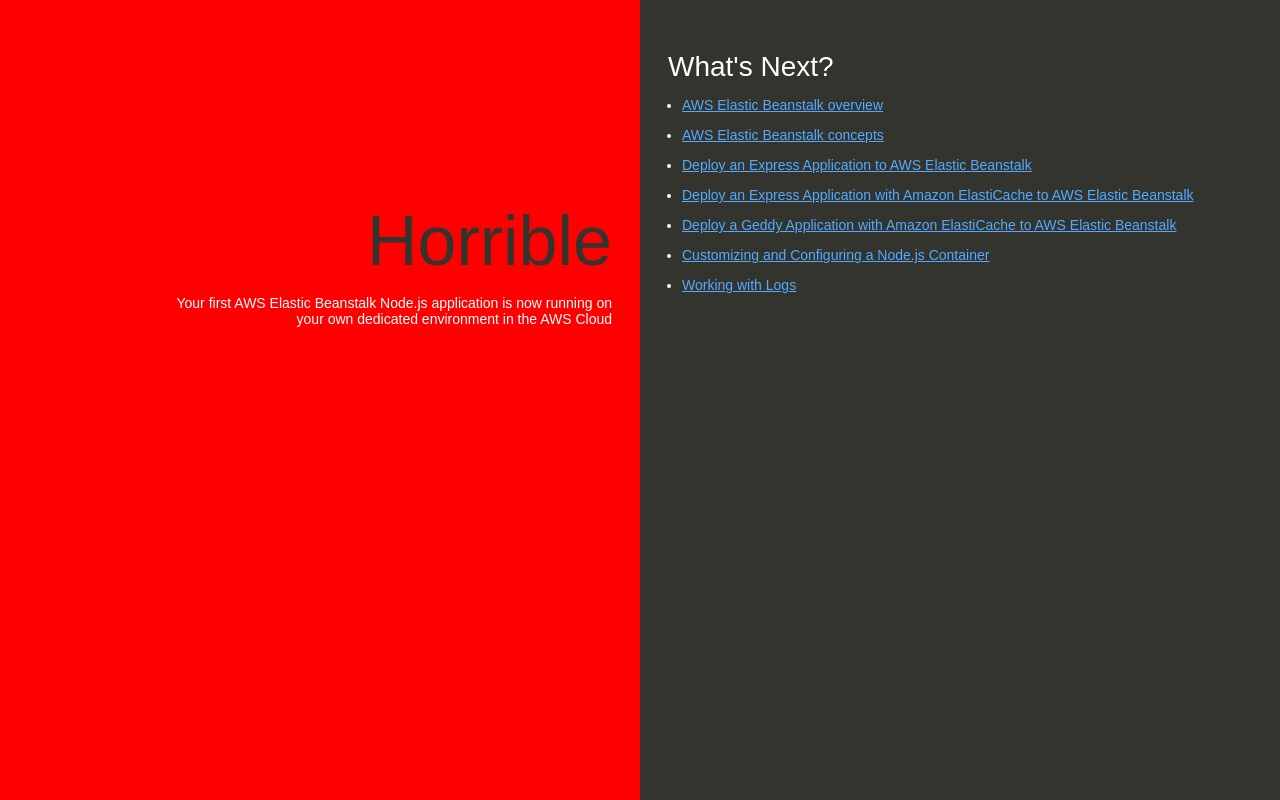
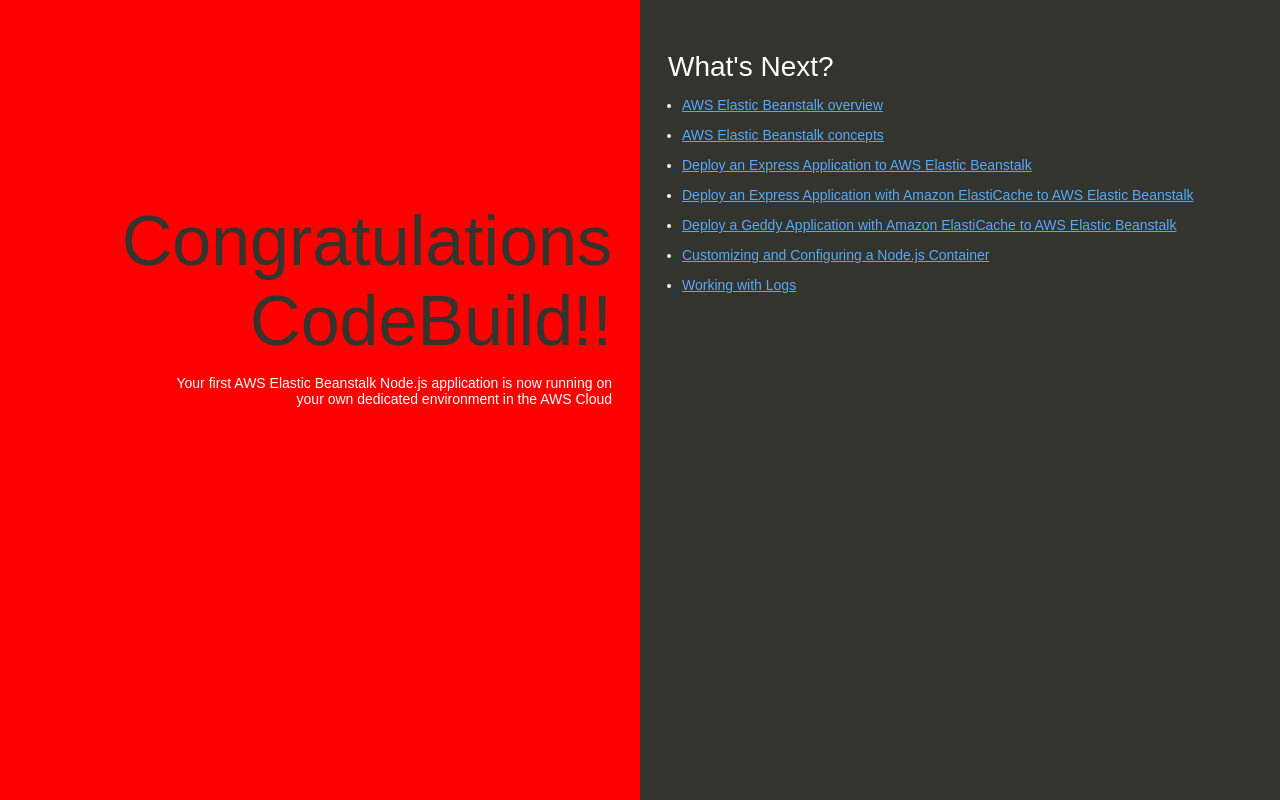
Before and after one commit to DevByTodd/my-nodejs-app, a website: page index.html in a window 1280 px wide. Drawn offline with Linux system fonts and the light colour scheme.

Commit message:
Update index.html
changed congratulations back

```diff
--- a/index.html
+++ b/index.html
@@ -74,7 +74,7 @@
   </head>
   <body>
     <div class="textColumn">
-      <h1>Horrible</h1>
+      <h1>Congratulations CodeBuild!!</h1>
       <p>Your first AWS Elastic Beanstalk Node.js application is now running on your own dedicated environment in the AWS Cloud</p>
     </div>
     <div class="linksColumn">
```
